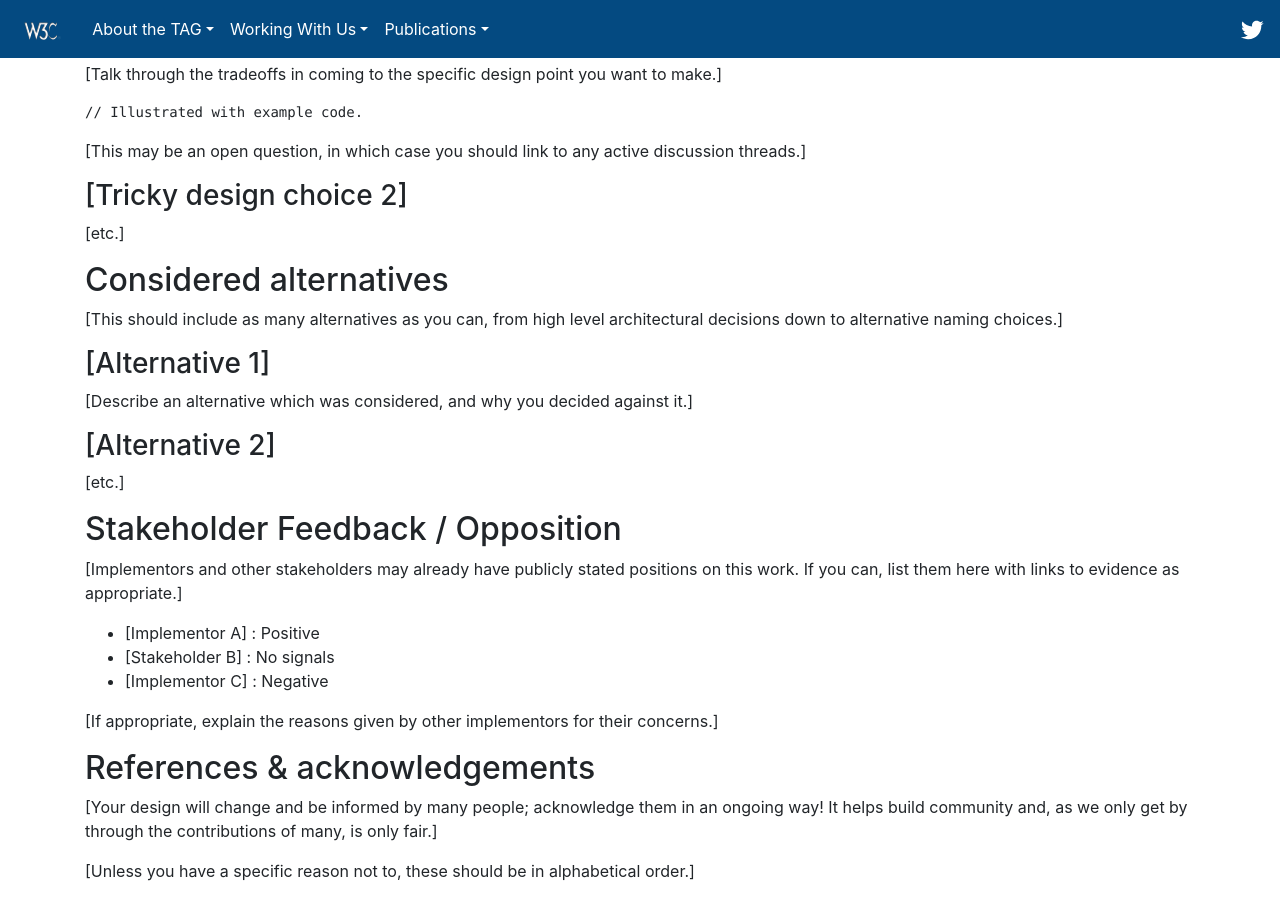
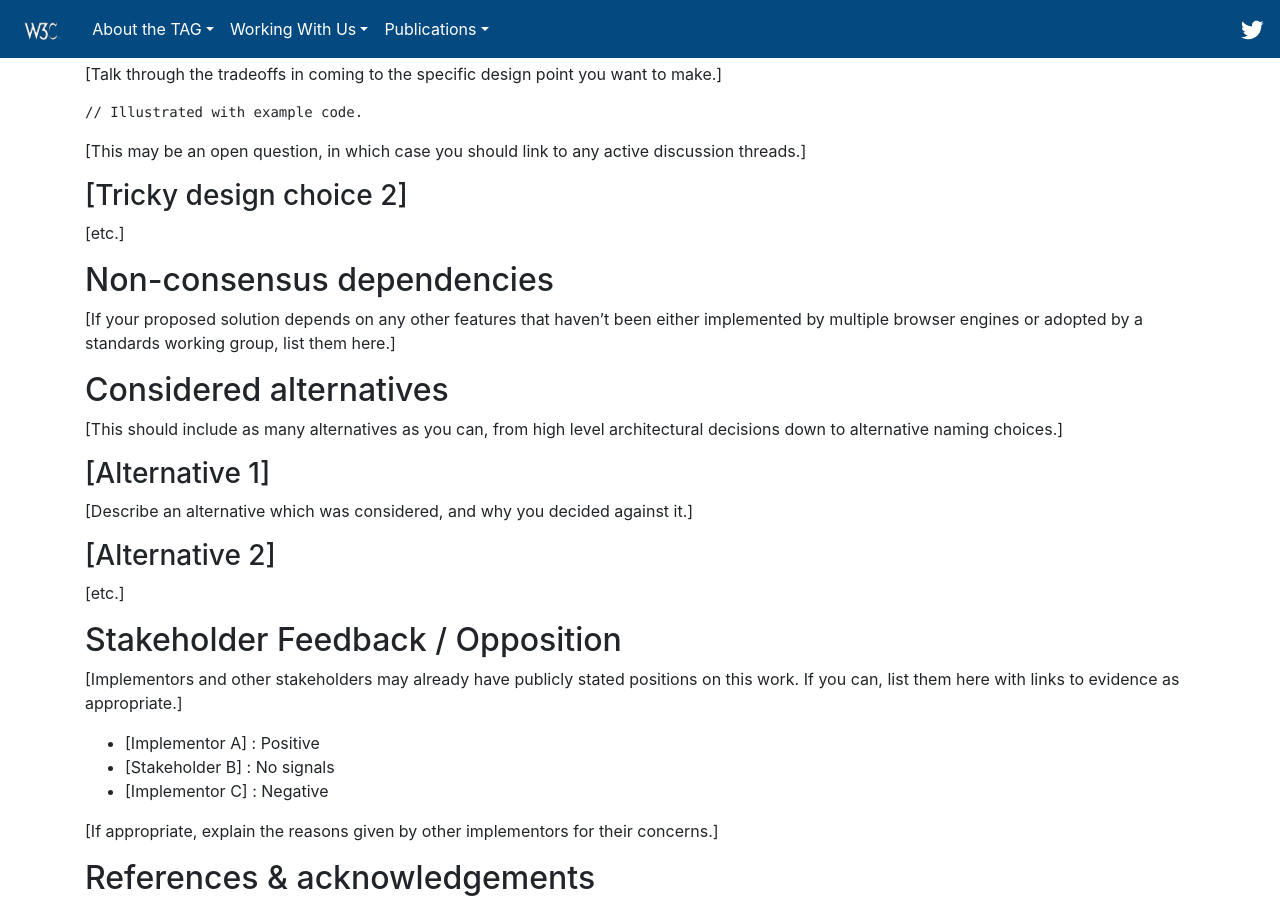
Before and after one commit to w3ctag/tag.w3.org, a Jekyll site: the page built from explainers/template.md, in a window 1280 px wide and 900 px high, scrolled down 1800 px. Built offline with Jekyll 4.4.1, drawn with Linux system fonts in a browser that asks for light colours; nearby versions of some CDN libraries; our own code applies the rules of GitHub Pages for plain Markdown files; library files that are not in the unit come from our copies.

Commit message:
Ask people to list non-consensus dependencies in their explainers.

```diff
--- a/explainers/template.md
+++ b/explainers/template.md
@@ -99,6 +99,11 @@
 
 [etc.]
 
+## Non-consensus dependencies
+
+[If your proposed solution depends on any other features that haven't been either implemented by
+multiple browser engines or adopted by a standards working group, list them here.]
+
 ## Considered alternatives
 
 [This should include as many alternatives as you can,
```
Also changed, not shown: explainers/index.md (+1 -0 lines).
